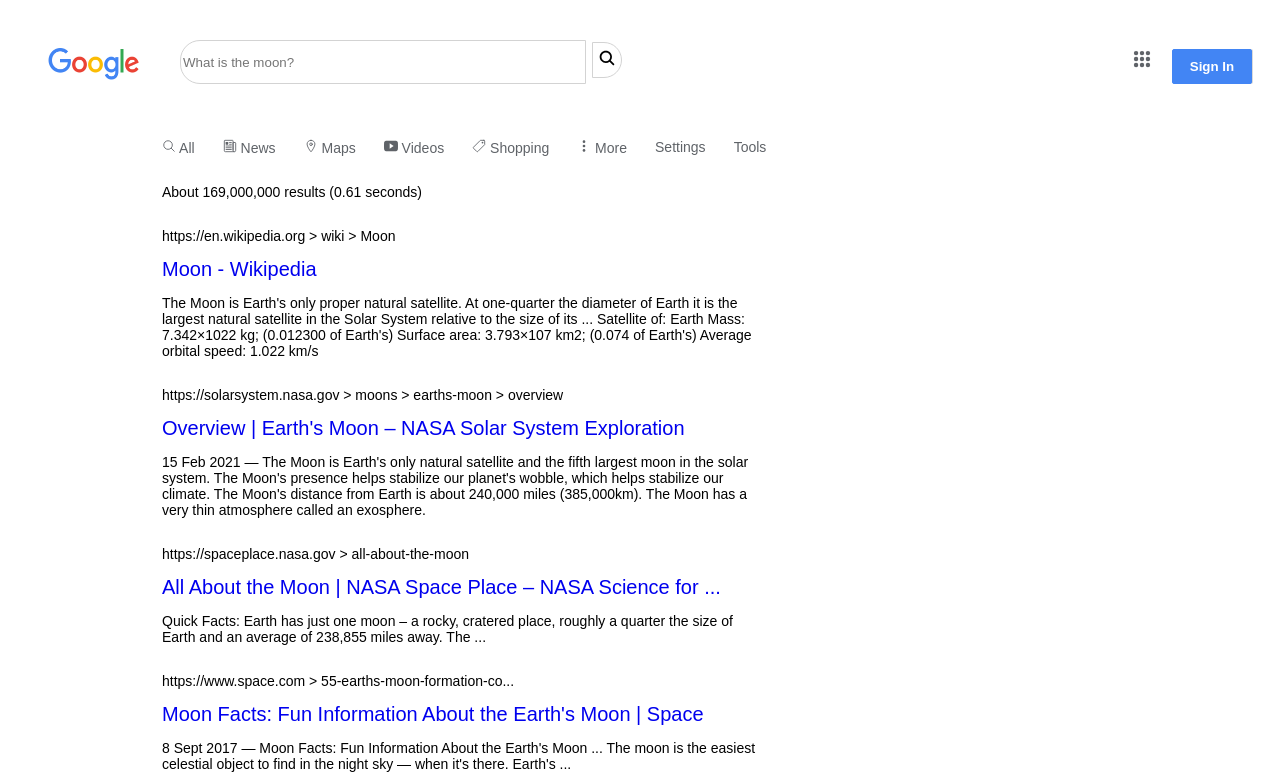
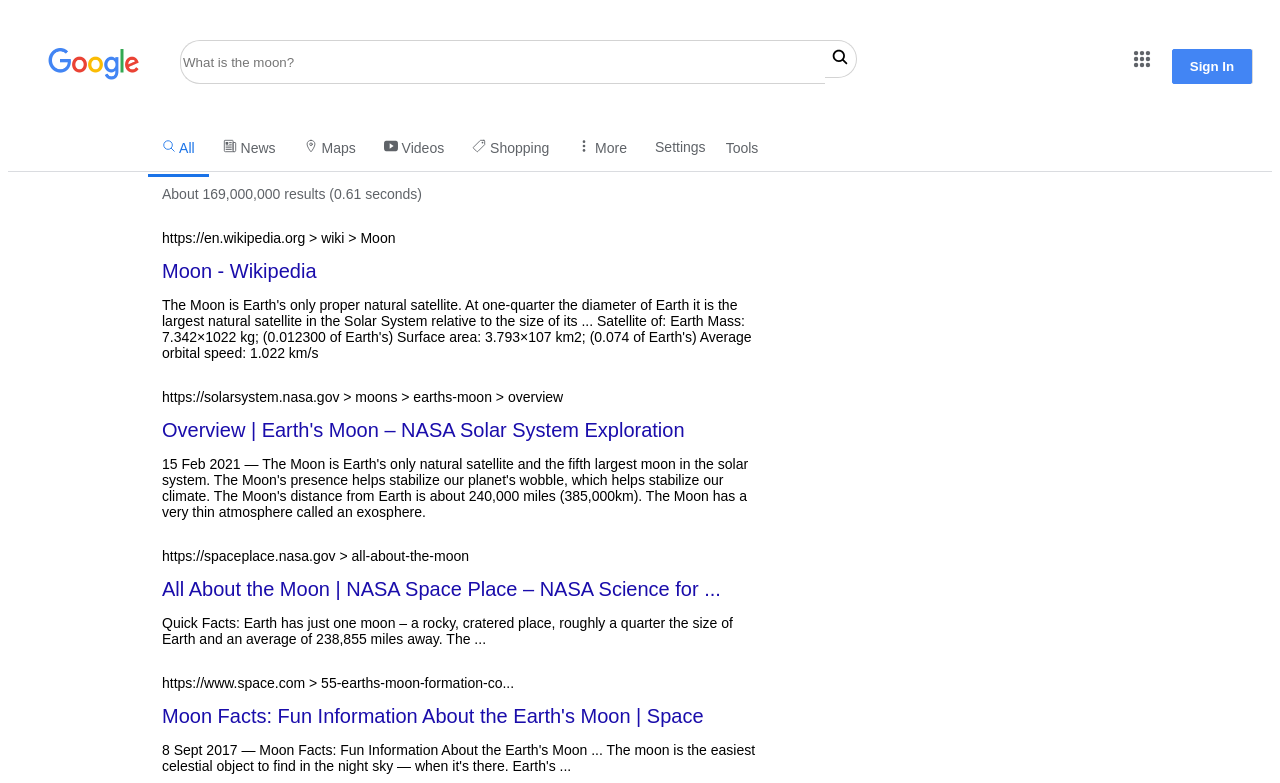
Before and after one commit to RaviP14/google-search-result-page, a plain HTML site: page index.html in a window 1280 px wide. Shown: the top 783 px of the page. Drawn offline with nearby package versions, Linux system fonts and the light colour scheme.

Commit message:
more styling and added hover decoration and colors

```diff
--- a/index.html
+++ b/index.html
@@ -7,7 +7,7 @@
     <ul class="left-side-head">
         <li><img src="./resources/googlelogo_color_92x30dp.png" alt="Google Logo" width="92" height="32"></li>
         <li>
-            <form>
+            <form class="full-search">
                 <input type="text" name="text" class="search" placeholder="What is the moon?">
                 <button class="search-b"type="submit"><ion-icon name="search"></ion-icon></button> <!-- replace with icon, will have one rounded side  -->
             </form>
@@ -20,14 +20,14 @@
 </nav>
 <nav>
     <ul class="header-nav">
-        <li><a href="all.asp"><ion-icon name="search-outline"></ion-icon> All</a></li>
+        <li><a href="all.asp" id="all-link"><ion-icon name="search-outline"></ion-icon> All</a></li>
         <li><a href="news.asp"><ion-icon name="newspaper-outline"></ion-icon> News</a></li>
         <li><a href="maps.asp"><ion-icon name="location-outline"></ion-icon> Maps</a></li>
         <li><a href=videos.asp><ion-icon name="logo-youtube"></ion-icon> Videos</a></li>
         <li><a href="shopping.asp"><ion-icon name="pricetag-outline"></ion-icon> Shopping</a></li>
         <li><a href="more.asp"><ion-icon name="ellipsis-vertical"></ion-icon> More</a></li>
         <li><a href="settings.asp">Settings</a></li>
-        <li><a href="tools.asp">Tools</a></li>
+        <li><button type="submit">Tools</button></li>
     </ul>
 </nav>
 </head>
@@ -107,7 +107,7 @@
 <footer>
     <div class="footer-all">
         <ul class="location">
-            <li><p>Jupiter</p></li>
+            <li><p>Jupiter, Solar System</p></li>
         </ul>
         <ul class="footer-nav">
             <li><a href="help.asp">Help</a></li>
--- a/resources/css/index.css
+++ b/resources/css/index.css
@@ -54,12 +54,15 @@ nav.header-search {
 }
 
 .left-side-head button {
+    float: right;
     font-size: 18px;
     outline: none;
     background-color: #ffffff;
     border: 1px solid lightgray;
+    border-left: 0px;
     border-radius: 0px 20px 20px 0px;
-    padding: 0.3em;
+    padding: 0.35em;
+    margin-top: 0.3px;
 }
 
 .left-side-head form {
@@ -68,10 +71,11 @@ nav.header-search {
 }
 
 input[type="text"] {
-    outline: none i !important;
+    outline: none !important;
     border: 1px solid lightgray;
+    border-right: 0px;
     border-radius: 20px 0px 0px 20px;
-    width: 30em;
+    width: 48em;
     height: 3em;
 }
 
@@ -88,6 +92,7 @@ input[type="text"] {
     opacity: 1;
     outline: none;
 }
+
 .right-side-head button {
     border: 1px solid #4285f4;
     border-radius: 2px 2px 2px 2px;
@@ -111,14 +116,42 @@ input[type="text"] {
     padding-left: 10em;
     padding-top: 1em;
     padding-bottom: 1em;
+    border-bottom: 1px solid #dadce0;
 }
 
 .header-nav a {
     color: #5f6368;
 }
+
+.header-nav button {
+    border: none;
+    outline: none;
+    background-color: #ffffff;
+    font-size: 14px;
+    color: #5f6368;
+    border-radius: 2px 2px 2px 2px;
+    text-align: center;
+}
+
+.header-nav button:hover {
+    box-shadow: 0 1px 1px rgba(0,0,0,0.1);
+    transition: all 0.0s;
+    background-color: #f8f9fa;
+    border: 1px solid #dadce0;
+    color: #202124;
+}
+
+#all-link {
+    color: #1a73e8;
+    padding-bottom: 1.3em;
+    border-bottom: 3px solid #1a73e8;
+
+}
+
 /*Body*/
 #search-speed {
     padding-left: 11em;
+    color: #5f6368;
 }
 
 .search-links {
@@ -134,6 +167,7 @@ input[type="text"] {
 .search-links a {
     padding-left: 0.7em;
     font-size: 20px;
+    color: #1a0dab;
 }
 
 .search-links a:hover {
@@ -144,6 +178,11 @@ input[type="text"] {
     padding-left: 15em;
     padding-top: 2em;
     padding-bottom: 2em;
+    color: #4285f4
+}
+
+.pages li:hover {
+    text-decoration: underline;
 }
 
 /*Footer*/
@@ -152,16 +191,23 @@ input[type="text"] {
     left: 0;
     bottom: 0; */
     width: 100%;
+    background-color: rgb(247, 247, 247);
 }
 
 .location {
     display: flex;
     padding-left: 10em;
     padding-bottom: 0.5em;
+    border-bottom: 1px solid #dadce0;
 }
 
 .footer-nav {
     display: flex;
     padding-left: 10em;
+    padding-top: 1em;
     padding-bottom: 1.5em;
 }
+
+.footer-nav li:hover {
+    color: #3c4043;
+}
```
